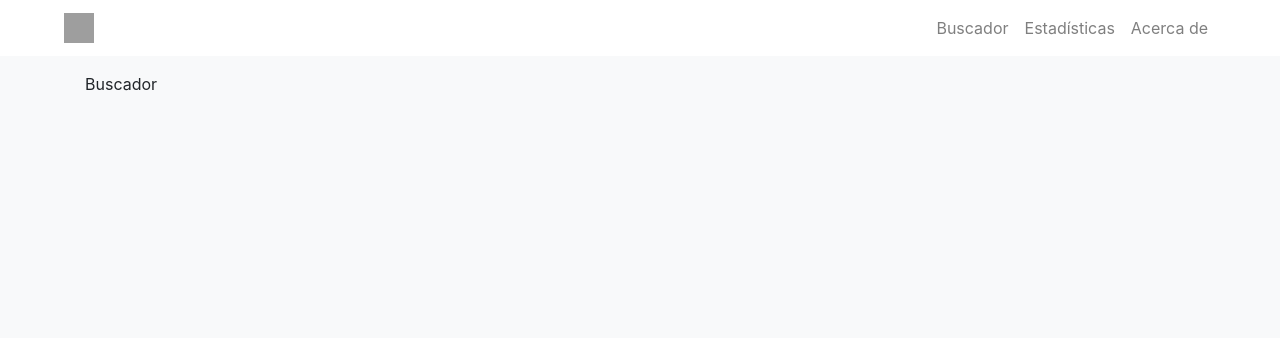
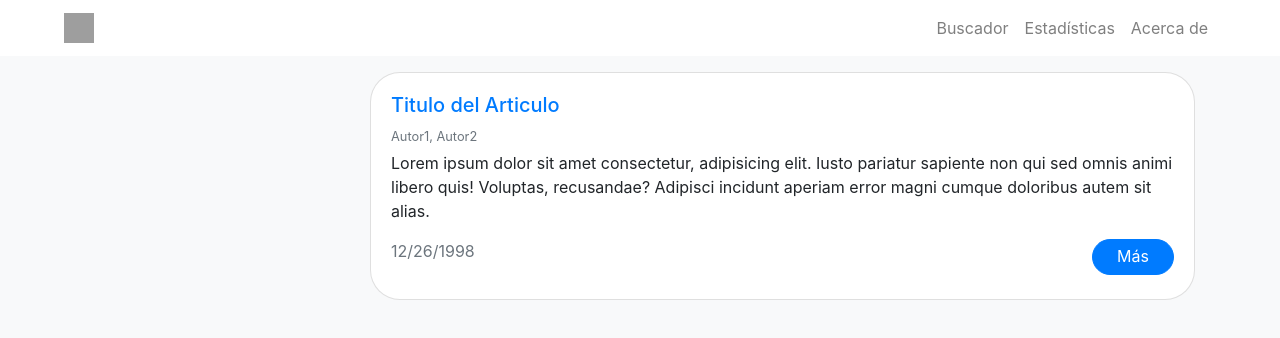
Before and after one commit to Daniel-Sarmiento/CEPREC-Fronted, an Angular app: page / in a window 1280 px wide. Shown: the top 338 px of the page. Built offline with nearby package versions, Linux system fonts and the light colour scheme; grey boxes are pictures that could not be loaded.

Commit message:
Estructura del Card de los artículos v1

```diff
--- a/src/app/components/searcher/searcher.component.html
+++ b/src/app/components/searcher/searcher.component.html
@@ -1 +1,22 @@
-<p>Buscador</p>
+<div class="row">
+
+    <div class="col-md-3">
+
+    </div>
+
+    <div class="col-md-9">
+
+      <!--.card-->
+      <div class="card border-oval ">
+        <div class="card-body">
+          <h5 class="card-title text-primary">Titulo del Articulo</h5>
+          <p class="card-subtitle mb-1 text-muted"> <small>Autor1, Autor2 </small></p>
+          <p class="card-text">Lorem ipsum dolor sit amet consectetur, adipisicing elit. Iusto pariatur sapiente non qui sed omnis animi libero quis! Voluptas, recusandae? Adipisci incidunt aperiam error magni cumque doloribus autem sit alias.</p>
+          <p class="card-text text-muted float-left">12/26/1998</p>
+          <a href="#" class="btn btn-primary border-oval pl-4 pr-4 pt-1 float-right">Más</a>
+        </div>
+      </div>
+      <!--/card-->
+
+    </div>
+  </div>
```
